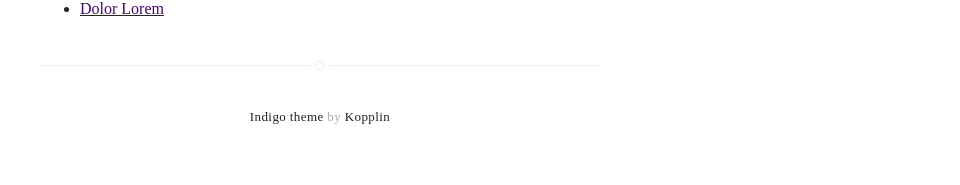
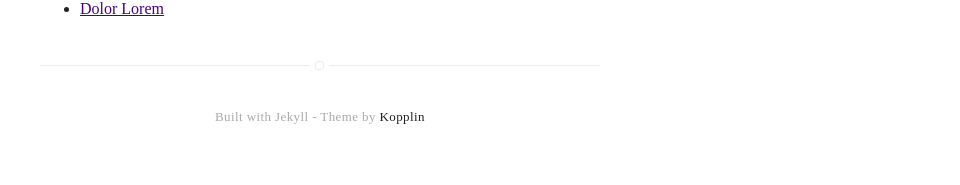
Before and after one commit to fadhilthomas/fadhilthomas.github.io, a Jekyll site: the page built from about.md, in a window 1280 px wide. Shown: the part 1417-1602 px from the top of the page, without its empty margins (320-1280 px from the left). Built offline with Jekyll 4.4.1, drawn with Linux system fonts in a browser that asks for light colours; some web fonts are replaced.

Commit message:
update_footer

```diff
--- a/_includes/footer.html
+++ b/_includes/footer.html
@@ -1,5 +1,5 @@
 <footer class="footer-main">
     <p class="extra">
-        <a class="link" href="https://github.com/sergiokopplin/indigo">Indigo theme</a> by <a class="link" href="https://github.com/sergiokopplin/indigo">Kopplin</a>
+        Built with Jekyll - Theme by <a class="link" href="https://github.com/sergiokopplin/indigo">Kopplin</a>
     </p>
 </footer>
```
